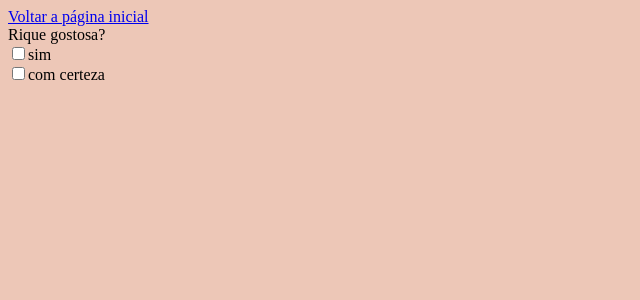
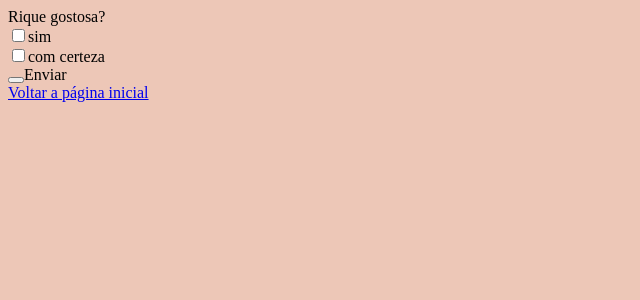
Before and after one commit to mayke4722/projetinho, a Next.js app: page /sobre in a window 1280 px wide. Shown: the top 300 px of the page, without its empty margins (0-640 px from the left). Built offline with nearby package versions, Linux system fonts and the light colour scheme.

Commit message:
primeira pagina

```diff
--- a/pages/index.js
+++ b/pages/index.js
@@ -3,10 +3,10 @@ import Head from 'next/head';
 function home () {
     return <div>
         <head><title>Página Inicial</title></head>
+        <h1>Página Inicial</h1>
         <Link href="/sobre">
         <a>Acessar página foda</a>
         </Link>
-        <h1>Página Inicial</h1>
         <style jsx global>{`
   body {
     background: #EDC7B7};
--- a/pages/sobre.js
+++ b/pages/sobre.js
@@ -1,12 +1,13 @@
 import Link from 'next/link';
 function sobre () {
     return <div>
-        <Link href="/"><a>Voltar a página inicial</a></Link><br/>
         <form>
             <label>Rique gostosa?</label><br/>
             <input type="checkbox"/>sim<br/>
             <input type="checkbox"/>com certeza<br/>
+            <button type="submit"/>Enviar<br/>
         </form>
+        <Link href="/"><a>Voltar a página inicial</a></Link><br/>
         <style jsx global>{`
   body {
     background: #EDC7B7};
```
